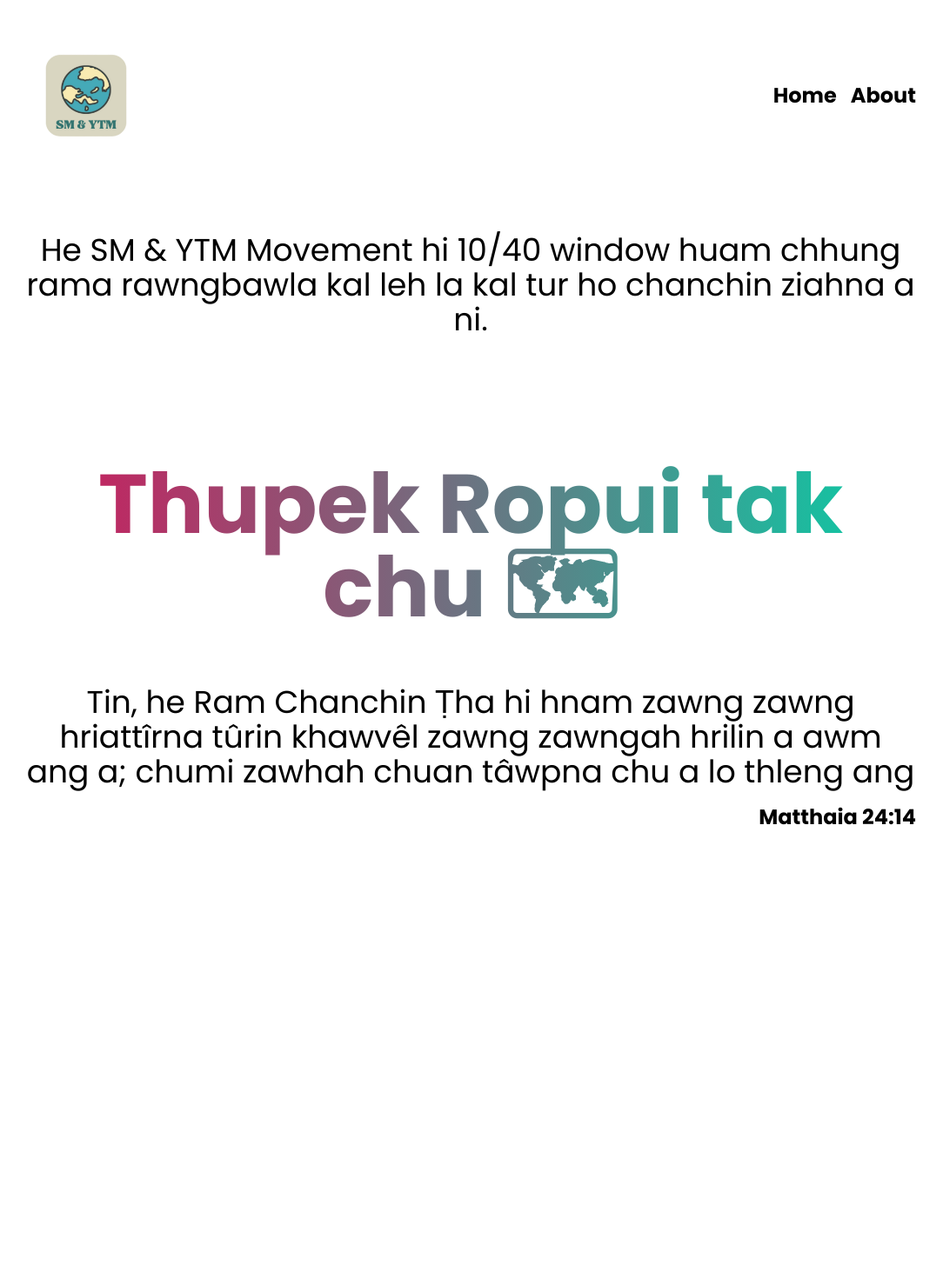
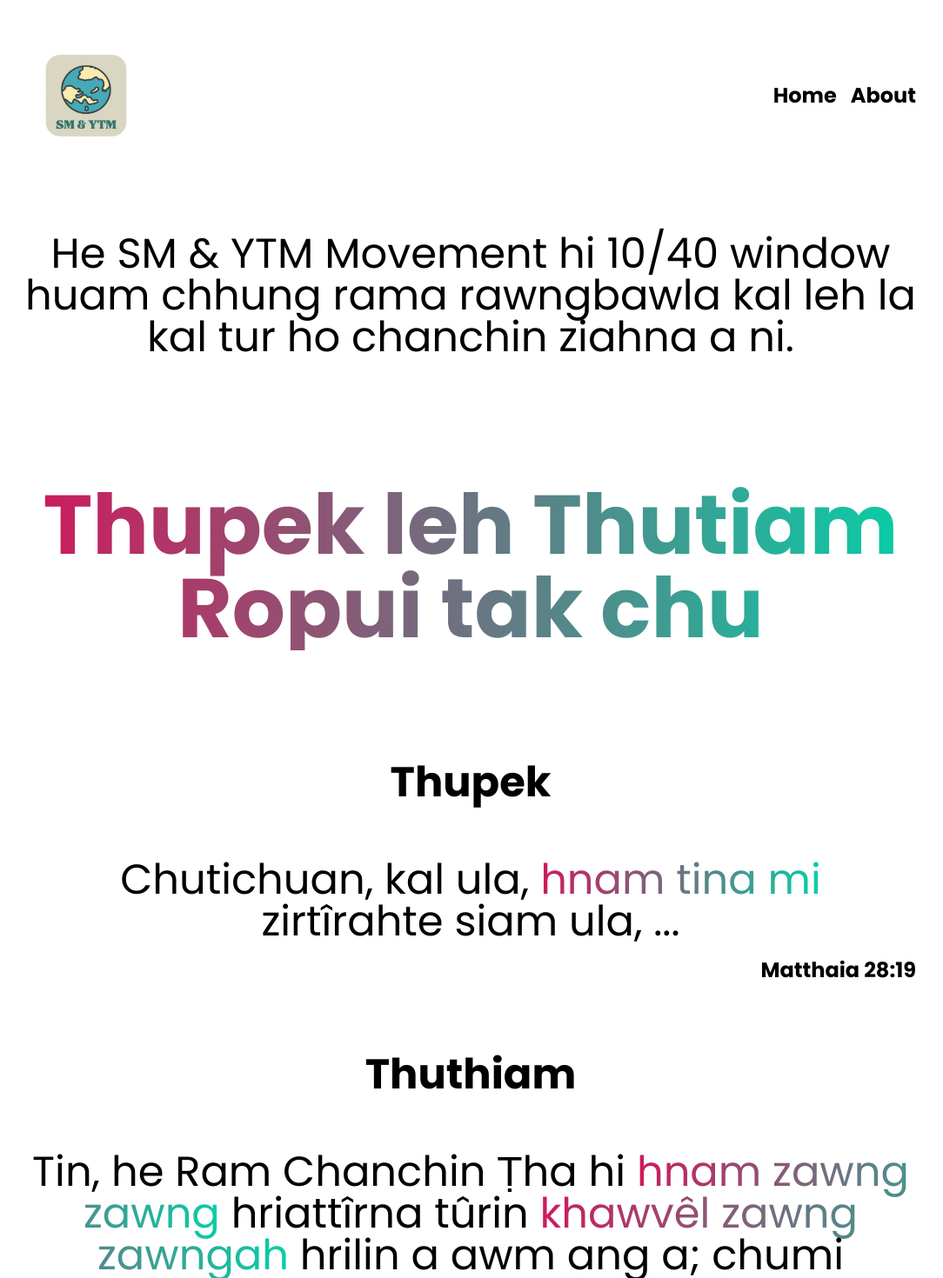
Before and after one commit to Ramengi-chawngthu/smYtm, a Next.js app: page /about in a window 1280 px wide. Shown: the top 1470 px of the page at 87% size, without its empty margins (99-1183 px from the left). Before the commit the page ends 1036 px from the top, so only its background shows below. Built offline with nearby package versions, Linux system fonts and the light colour scheme.

Commit message:
Added more text to About page

```diff
--- a/app/about/page.tsx
+++ b/app/about/page.tsx
@@ -3,12 +3,19 @@ import styles from './styles.module.css'
 function About() {
   return (
     <>
-    <h1 className="text-center text-2xl md:text-4xl mt-12">
+      <h1 className="text-center text-3xl md:text-5xl mt-12">
         He SM & YTM Movement hi 10/40 window huam chhung rama rawngbawla kal leh la kal tur ho chanchin ziahna a ni.
-    </h1>
-    <h1 className={"text-center text-5xl md:text-8xl font-bold mt-36 " + styles.commission}>Thupek Ropui tak chu 🗺</h1>
-    <p className="mt-16 text-2xl md:text-4xl text-center">Tin, he Ram Chanchin Ṭha hi hnam zawng zawng hriattîrna tûrin khawvêl zawng zawngah hrilin a awm ang a; chumi zawhah chuan tâwpna chu a lo thleng ang</p>
-    <p className="text-right text-xl md:text-2xl mt-4 font-bold">Matthaia 24:14</p>
+      </h1>
+      <div>
+        <h1 className={"text-center text-5xl md:text-8xl font-bold mt-36" + " " + styles.commission}>Thupek leh Thutiam Ropui tak chu</h1>
+        <h2 className="text-center text-3xl md:text-5xl mt-32 font-bold">Thupek</h2>
+        <p className="mt-16 text-3xl md:text-5xl text-center">Chutichuan, kal ula, <span className={styles.commission}>hnam tina mi</span> zirtîrahte siam ula, ...</p>
+        <p className="text-right text-xl md:text-2xl mt-4 font-bold">Matthaia 28:19</p>
+        <h2 className="text-center text-3xl md:text-5xl mt-20 font-bold">Thuthiam</h2>
+        <p className="mt-16 text-3xl md:text-5xl text-center">Tin, he Ram Chanchin Ṭha hi <span className={styles.commission}>hnam zawng zawng</span> hriattîrna tûrin <span className={styles.commission}>khawvêl zawng zawngah</span> hrilin a awm ang a; chumi zawhah chuan tâwpna chu a lo thleng ang</p>
+        <p className="text-right text-xl md:text-2xl mt-4 font-bold">Matthaia 24:14</p>
+      </div>
+
     </>
   )
 }
--- a/app/posts/[id]/page.tsx
+++ b/app/posts/[id]/page.tsx
@@ -37,11 +37,11 @@ function Post({ params }: PostId) {
                                 <h1 className="text-3xl font-extrabold leading-9 tracking-tight text-gray-900 sm:text-4xl sm:leading-10 md:text-5xl md:leading-14">
                                     {title}
                                 </h1>
-                                <h2 className={"text-right mt-4 font-medium " + jetBrains_Mono.className}>Written by: {author}</h2>
+                                <h2 className={"text-right mt-4 font-medium" + " " + jetBrains_Mono.className}>Written by: {author}</h2>
                             </div>
                         </div>
                     </header>
-                    <div className={"pt-4 " + styles.post}>
+                    <div className={"pt-4" + " " + styles.post}>
                         {/* content here */}
 
                             <SubHeading subHeading={'Hnam(Nations) chungchang'} body={'Lorem ipsum dolor sit, amet consectetur adipisicing elit. Accusamus, maxime at provident expedita magni necessitatibus quaerat incidunt aut itaque, voluptates culpa fuga voluptatum placeat! Sequi consectetur autem aut distinctio voluptatibus'} />
--- a/package.json
+++ b/package.json
@@ -9,6 +9,8 @@
     "lint": "next lint"
   },
   "dependencies": {
+    "@portabletext/react": "^3.0.0",
+    "@sanity/image-url": "^1.0.2",
     "@types/node": "20.1.4",
     "@types/react": "18.2.6",
     "@types/react-dom": "18.2.4",
@@ -16,9 +18,11 @@
     "eslint": "8.40.0",
     "eslint-config-next": "13.4.2",
     "next": "13.4.2",
+    "next-sanity": "^4.3.2",
     "postcss": "8.4.23",
     "react": "18.2.0",
     "react-dom": "18.2.0",
+    "sanity": "^3.11.1",
     "tailwindcss": "3.3.2",
     "typescript": "5.0.4"
   }
```
Also changed, not shown: app/admin/[[...index]]/page.tsx (added, +9 -0 lines), app/about/styles.module.css (line endings or trailing spaces), 1 other file (tests, documents, lock files or other folders).
